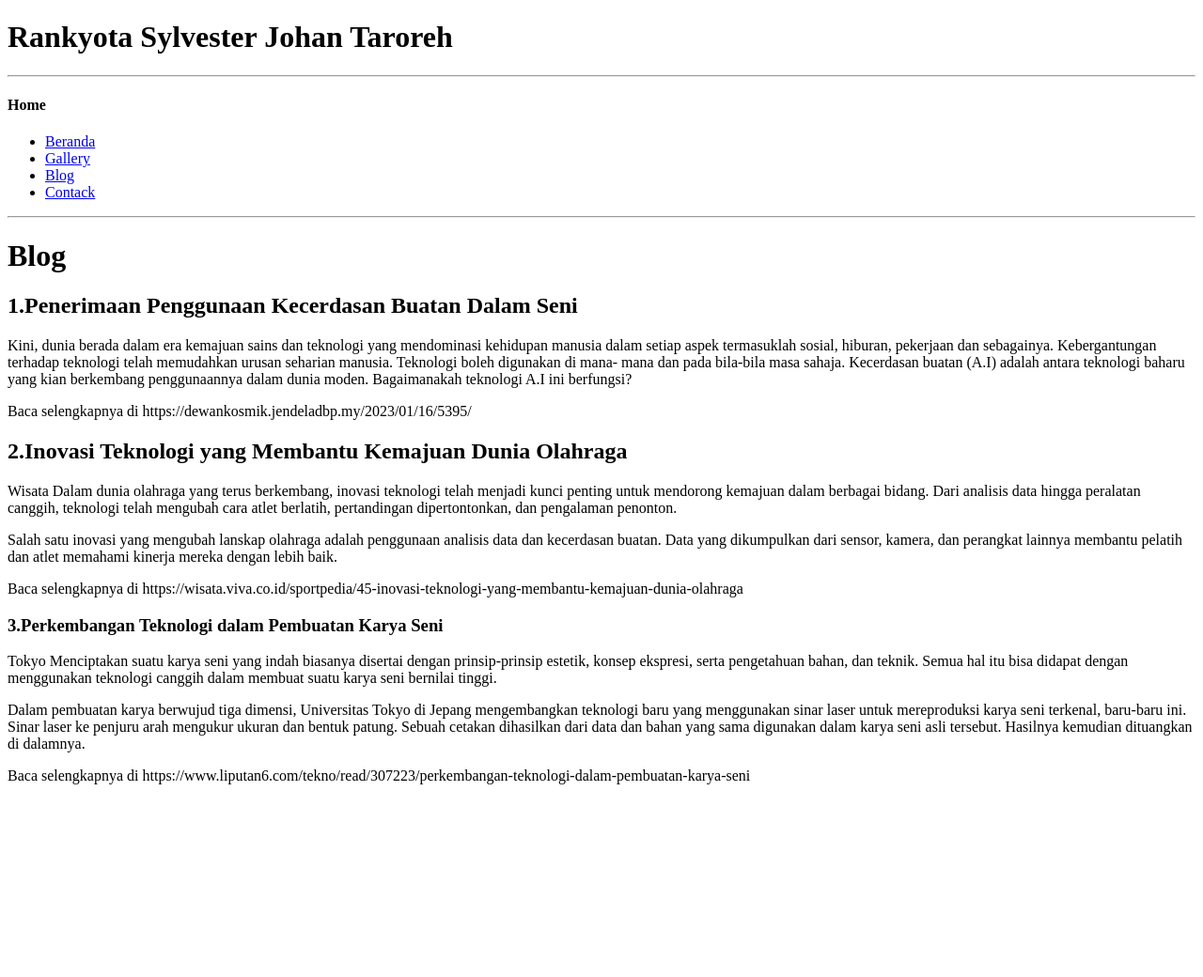
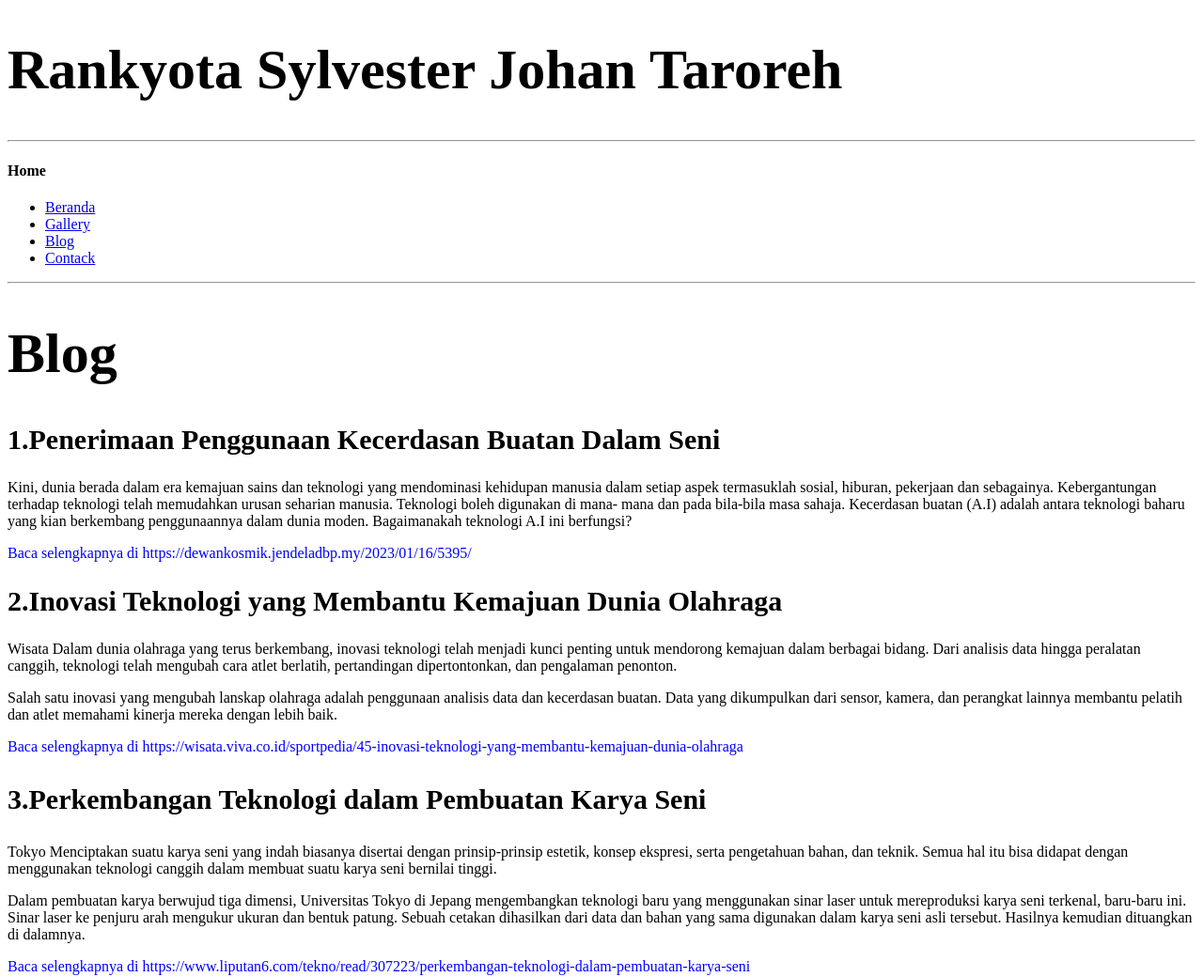
Before and after one commit to Rankyota05/Tugas-Html, a plain HTML site: page blog.html in a window 1280 px wide. Shown: the whole page at 94% size. Before the commit the page ends 851 px from the top, so only its background shows below. Drawn offline with Linux system fonts and the light colour scheme.

Commit message:
tugas 2 menambahkan css dalam kode

```diff
--- a/blog.html
+++ b/blog.html
@@ -4,6 +4,7 @@
 
 <head>
     <title>Tugas html Pemograman web</title>
+    <link rel="stylesheet" href="css/style.css">
 </head>
 
 <body>
@@ -19,6 +20,7 @@
         <li><a href="Gallery.html">Gallery</a></li>
         <li><a href="blog.html">Blog</a></li>
         <li><a href="contack.html">Contack</a></li>
+
     </ul>
     <hr>
     <h1>Blog</h1>
@@ -28,7 +30,7 @@
         seharian manusia. Teknologi boleh digunakan di mana- mana dan pada bila-bila masa sahaja.
         Kecerdasan buatan (A.I) adalah antara teknologi baharu yang kian berkembang penggunaannya dalam dunia moden.
         Bagaimanakah teknologi A.I ini berfungsi?</P>
-    <p>Baca selengkapnya di https://dewankosmik.jendeladbp.my/2023/01/16/5395/</p>
+    <l>Baca selengkapnya di https://dewankosmik.jendeladbp.my/2023/01/16/5395/</l>
 
     <h2>2.Inovasi Teknologi yang Membantu Kemajuan Dunia Olahraga</h2>
     <p>Wisata Dalam dunia olahraga yang terus berkembang, inovasi teknologi telah menjadi kunci penting untuk mendorong
@@ -37,8 +39,8 @@
     <p>Salah satu inovasi yang mengubah lanskap olahraga adalah penggunaan analisis data dan kecerdasan buatan. Data
         yang dikumpulkan dari sensor, kamera, dan perangkat lainnya membantu pelatih dan atlet memahami kinerja mereka
         dengan lebih baik.</p>
-    <p>Baca selengkapnya di
-        https://wisata.viva.co.id/sportpedia/45-inovasi-teknologi-yang-membantu-kemajuan-dunia-olahraga</p>
+    <l>Baca selengkapnya di
+        https://wisata.viva.co.id/sportpedia/45-inovasi-teknologi-yang-membantu-kemajuan-dunia-olahraga</l>
 
     <h3>3.Perkembangan Teknologi dalam Pembuatan Karya Seni</h3>
     <p>Tokyo Menciptakan suatu karya seni yang indah biasanya disertai dengan prinsip-prinsip estetik, konsep ekspresi,
@@ -48,7 +50,7 @@
         menggunakan sinar laser untuk mereproduksi karya seni terkenal, baru-baru ini. Sinar laser ke penjuru arah
         mengukur ukuran dan bentuk patung. Sebuah cetakan dihasilkan dari data dan bahan yang sama digunakan dalam karya
         seni asli tersebut. Hasilnya kemudian dituangkan di dalamnya.</p>
-    <p>Baca selengkapnya di https://www.liputan6.com/tekno/read/307223/perkembangan-teknologi-dalam-pembuatan-karya-seni
-    </p>
+    <l>Baca selengkapnya di https://www.liputan6.com/tekno/read/307223/perkembangan-teknologi-dalam-pembuatan-karya-seni
+    </l>
 
 </html>
--- /dev/null
+++ b/css/kontak.css
@@ -0,0 +1,14 @@
+p{
+    color: rgb(10, 255, 14);
+}
+a{
+    color: blue;
+}
+b{
+    color: black;
+}
+b{
+    position: absolute;
+    top: 380px;
+    left: 10px;
+}
--- /dev/null
+++ b/css/style.css
@@ -0,0 +1,16 @@
+p{
+    font-family: 'Times New Roman', Times, serif;
+}
+
+h1{
+    font-size: 60px;
+}
+h2{
+    font-size: 30px;
+}
+h3{
+    font-size: 30px;
+}
+l{
+    color: blue;
+}
```
Also changed, not shown: contack.html (+3 -2 lines).
